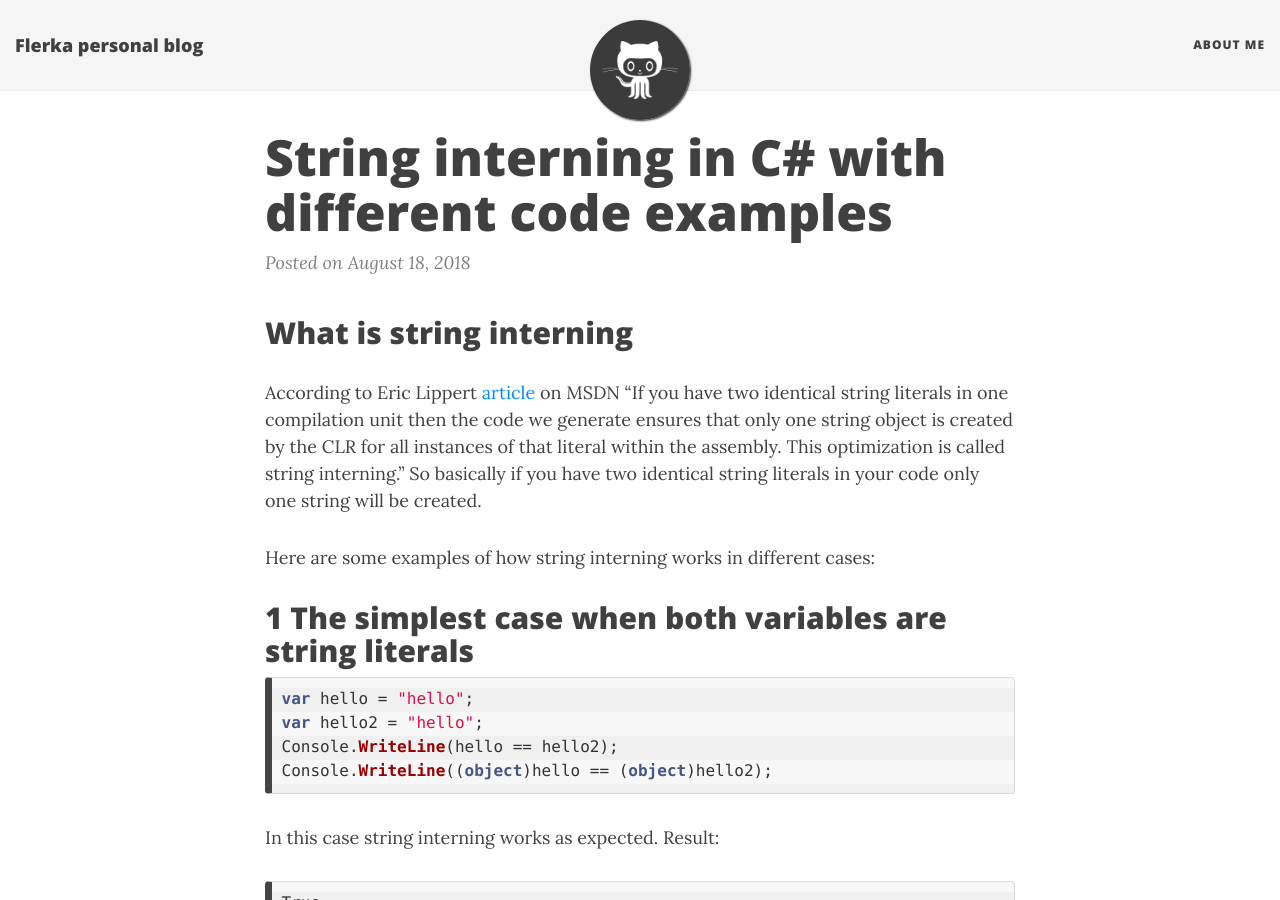
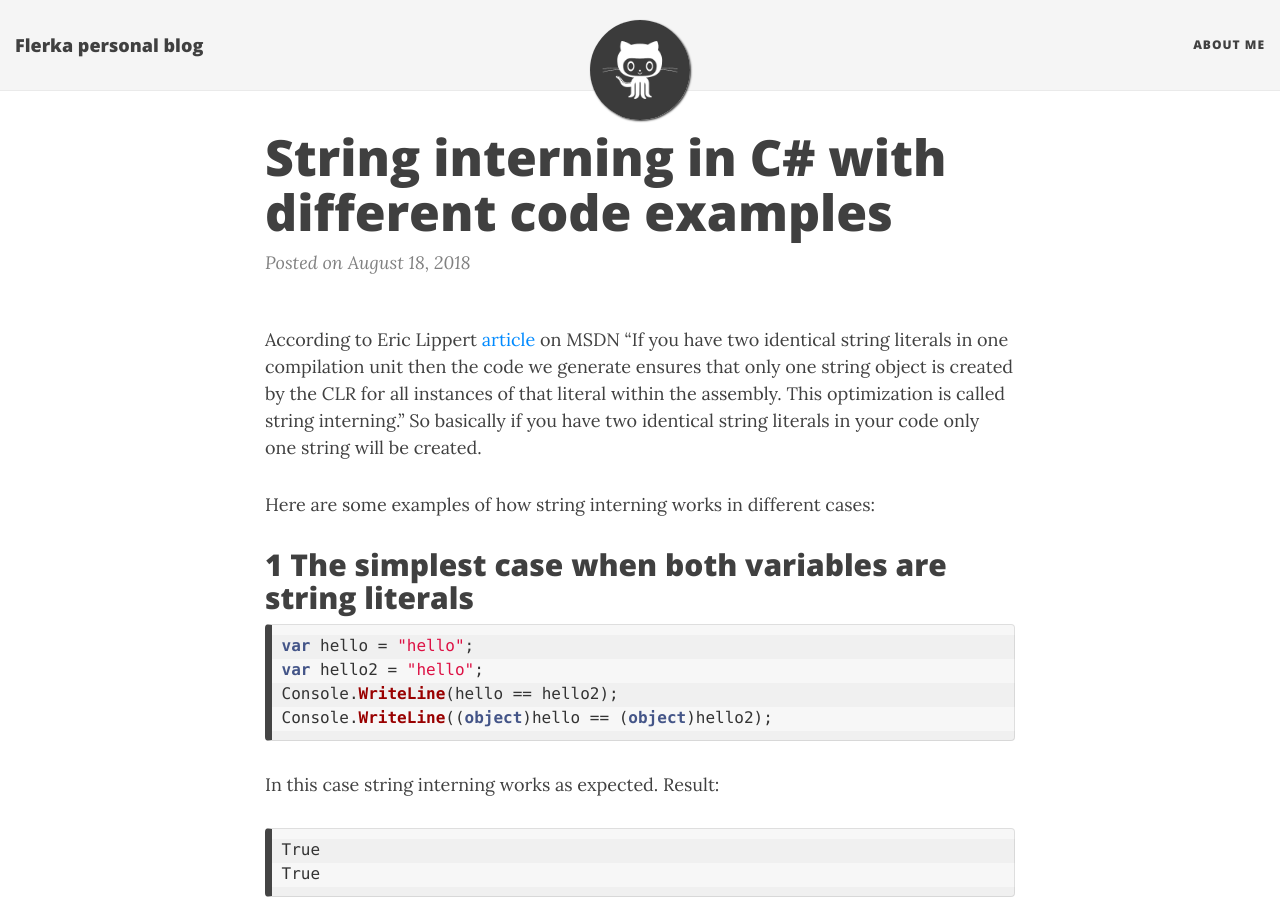
Before and after one commit to flerka/personal-blog, a Jekyll site: the page built from _posts/2018-08-18-string-interning-behavior.md, in a window 1280 px wide and 900 px high. Built offline with Jekyll 4.4.1, drawn with Linux system fonts in a browser that asks for light colours; nearby versions of some CDN libraries.

Commit message:
Minor fix

```diff
--- a/_posts/2018-08-18-string-interning-behavior.md
+++ b/_posts/2018-08-18-string-interning-behavior.md
@@ -5,8 +5,6 @@ subtitle:
 tags: [development]
 comments: true
 ---
-
-## What is string interning
 
 According to Eric Lippert [article](https://blogs.msdn.microsoft.com/ericlippert/2009/09/28/string-interning-and-string-empty/) on MSDN "If you have two identical string literals in one compilation unit then the code we generate ensures that only one string object is created by the CLR for all instances of that literal within the assembly. This optimization is called string interning." So basically if you have two identical string literals in your code only one string will be created.
 
```
